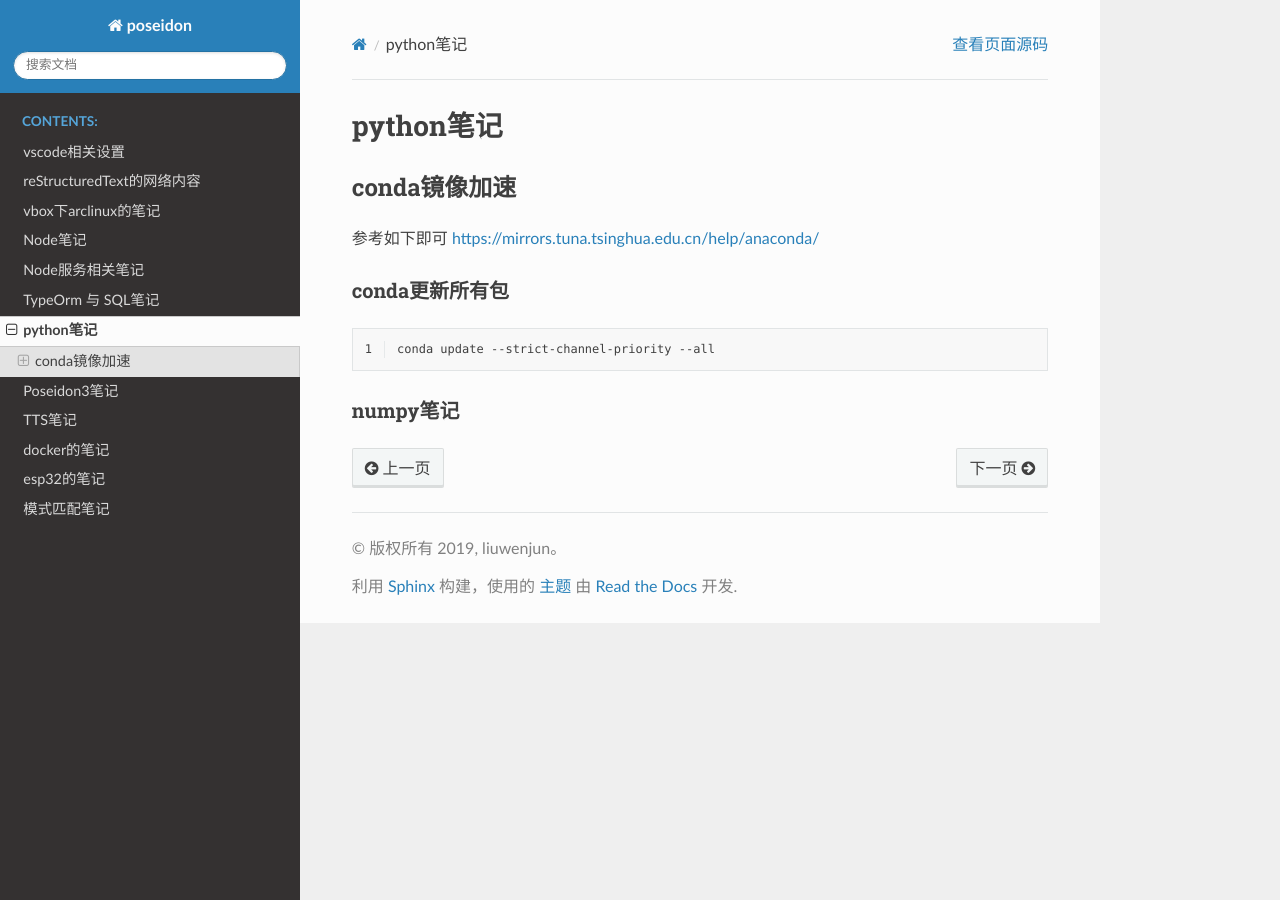
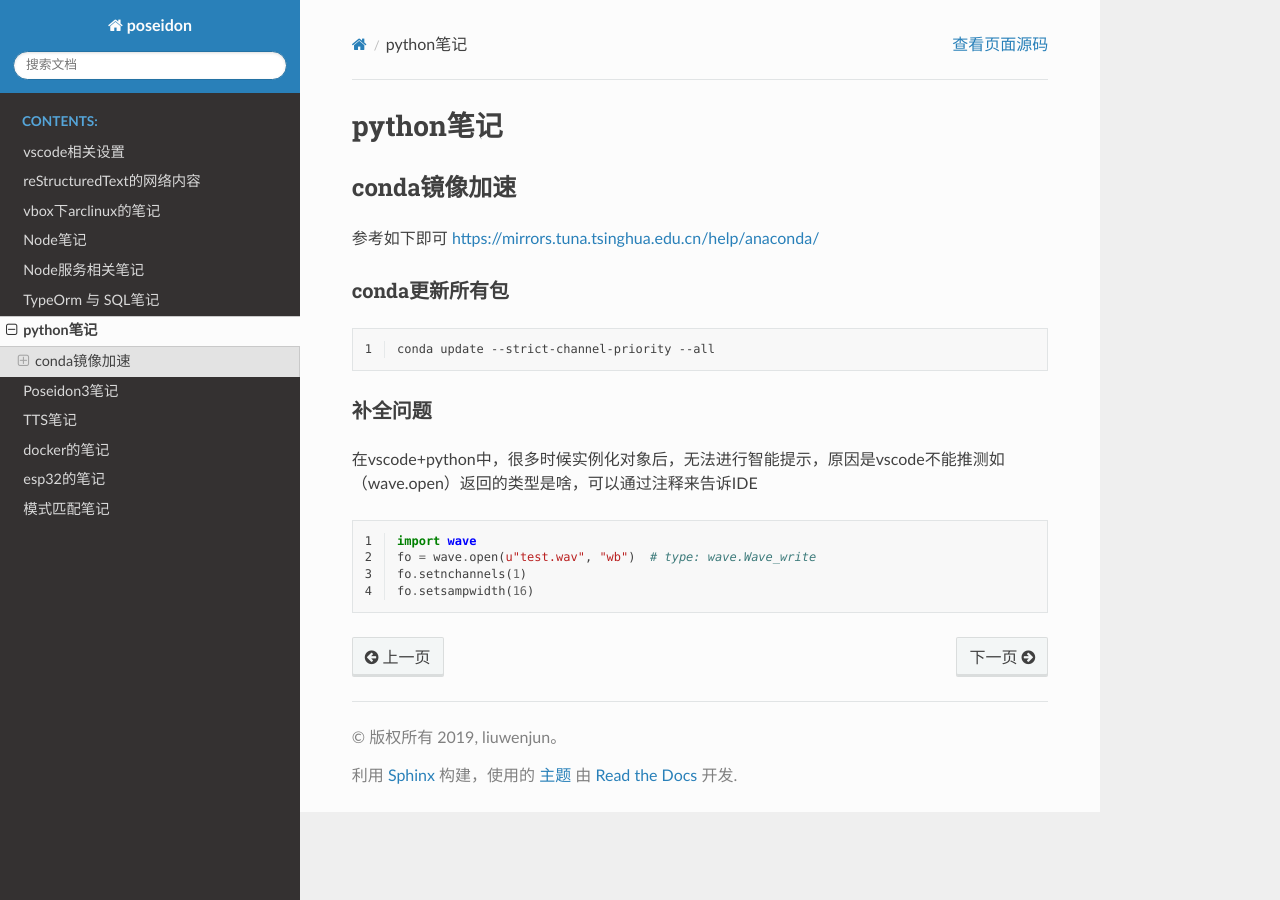
Before and after one commit to pass0a/note, a Sphinx documentation site: the page built from doc/python.rst, in a window 1280 px wide. Built offline with Sphinx 7.4.7 and the Read the Docs theme 2.0.0, drawn with Linux system fonts in a browser that asks for light colours.

Commit message:
fix: 增加补全问题的说明

```diff
--- a/doc/python.rst
+++ b/doc/python.rst
@@ -12,5 +12,14 @@ conda更新所有包
 
     conda update --strict-channel-priority --all
 
-numpy笔记
+补全问题
 ~~~~~~~~~~~~~~~~~~~~~~~~
+在vscode+python中，很多时候实例化对象后，无法进行智能提示，原因是vscode不能推测如（wave.open）返回的类型是啥，可以通过注释来告诉IDE
+
+.. code-block:: python
+    :linenos:
+
+    import wave
+    fo = wave.open(u"test.wav", "wb")  # type: wave.Wave_write
+    fo.setnchannels(1)
+    fo.setsampwidth(16)
```
